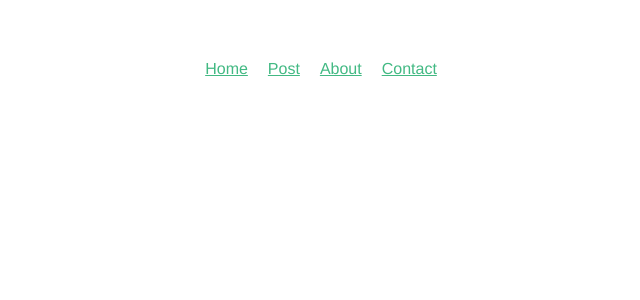
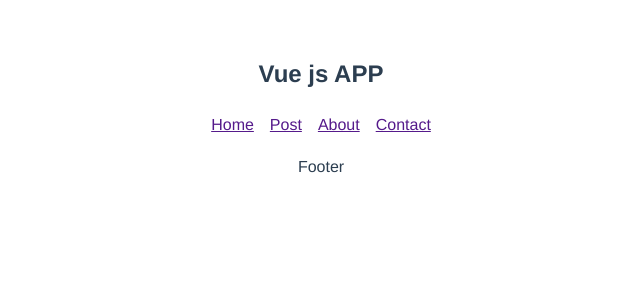
Before and after one commit to evans2014/vuejs-learn, a Vue app in the folder vue/: page / in a window 1280 px wide. Shown: the top 300 px of the page, without its empty margins (319-959 px from the left). Built offline with nearby package versions, Linux system fonts and the light colour scheme.

Commit message:
Components App.vue

```diff
--- a/vue/src/App.vue
+++ b/vue/src/App.vue
@@ -1,18 +1,25 @@
 <template>
-   <HelloWorld />
+  <div id="app">
+    <h2>{{title}}</h2>
+    <NavbarTop ></NavbarTop>
+    <FooterMain />
+  </div>
 </template>
 
 <script>
 
-import Navbar from './components/Navbar';
-import Footer from './components/Footer';
-import HelloWorld from './components/HelloWorld';
+import FooterMain from './components/FooterMain.vue'
+import NavbarTop from './components/NavbarTop'
 export default {
   name: 'App',
+  data(){
+    return{
+      title:'Vue js APP'
+    }
+  },
   components: {
-    HelloWorld,
-    Navbar,
-    Footer
+    NavbarTop,
+    FooterMain
   }
 }
 </script>
--- a/vue/src/components/HelloWorld.vue
+++ b/vue/src/components/FooterMain.vue
@@ -1,22 +1,15 @@
 <template>
      <div>
-        <nav>
-            <ul>
-                <li><a href="">Home</a></li>
-                <li><a href="">Post</a></li>
-                <li><a href="">About</a></li>
-                <li><a href="">Contact</a></li>
-            </ul>
-        </nav>
+        Footer
     </div>
 </template>
 
 <script>
 export default {
-  name: 'HelloWorld',
+  name: 'FooterMain',
   data() {
     return {
-      title:'Ttitle vuejs project'
+
     }
   }
 }
--- /dev/null
+++ b/vue/src/components/NavbarTop.vue
@@ -0,0 +1,36 @@
+<template>
+     <div>
+        <nav>
+            <ul>
+                <li><a href="">Home</a></li>
+                <li><a href="">Post</a></li>
+                <li><a href="">About</a></li>
+                <li><a href="">Contact</a></li>
+            </ul>
+        </nav>
+    </div>
+</template>
+<script>
+export default {
+  name: 'NavbarTop',
+  data() {
+    return {
+    }
+  }
+}
+</script>
+<style scoped>
+nav{
+    text-align: center;
+}
+nav ul{
+    padding: 0;
+}
+nav li {
+    display: inline-block;
+    list-style-type: none;
+    padding: 8px;
+    margin: 0;
+}
+
+</style>
```
